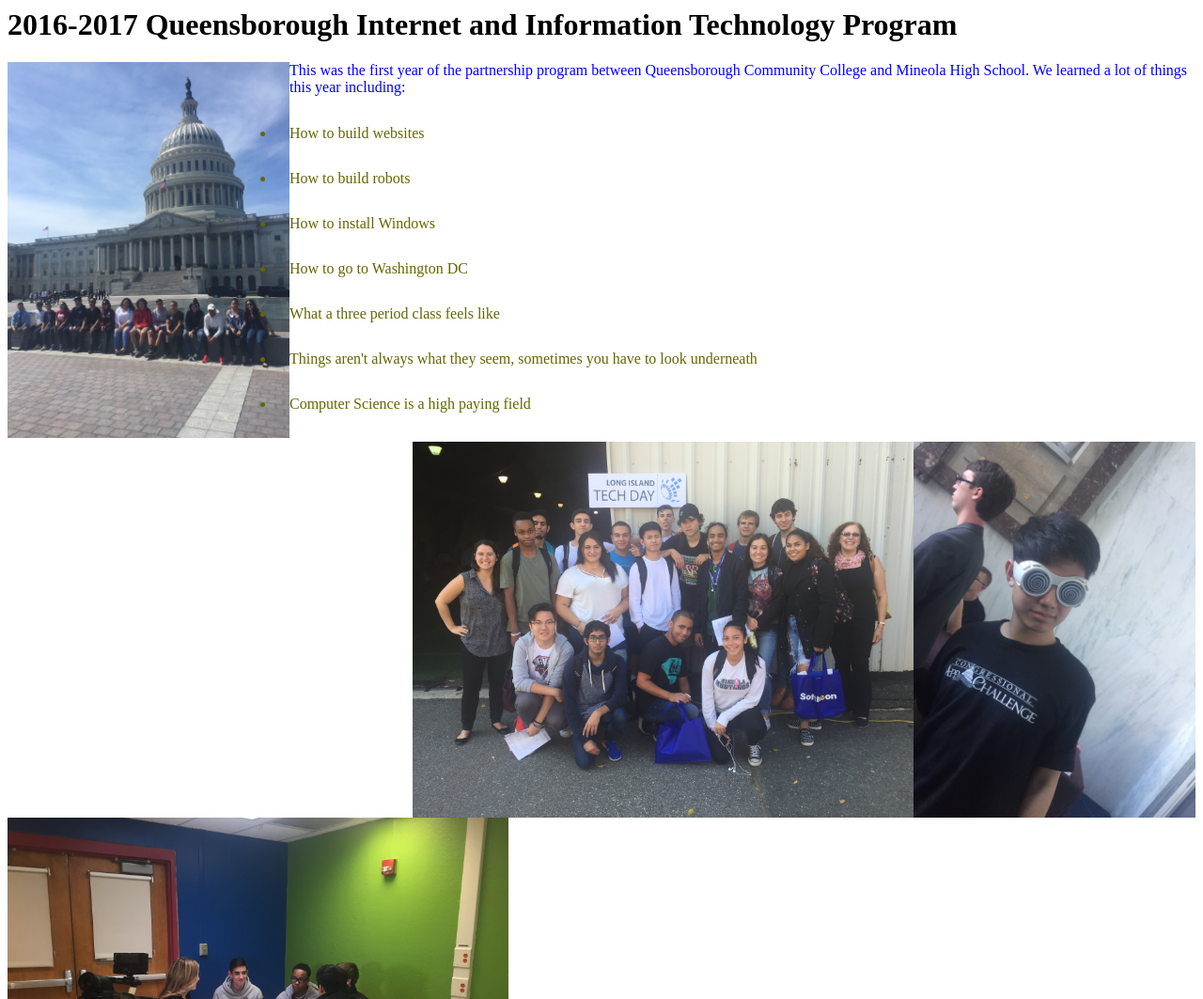
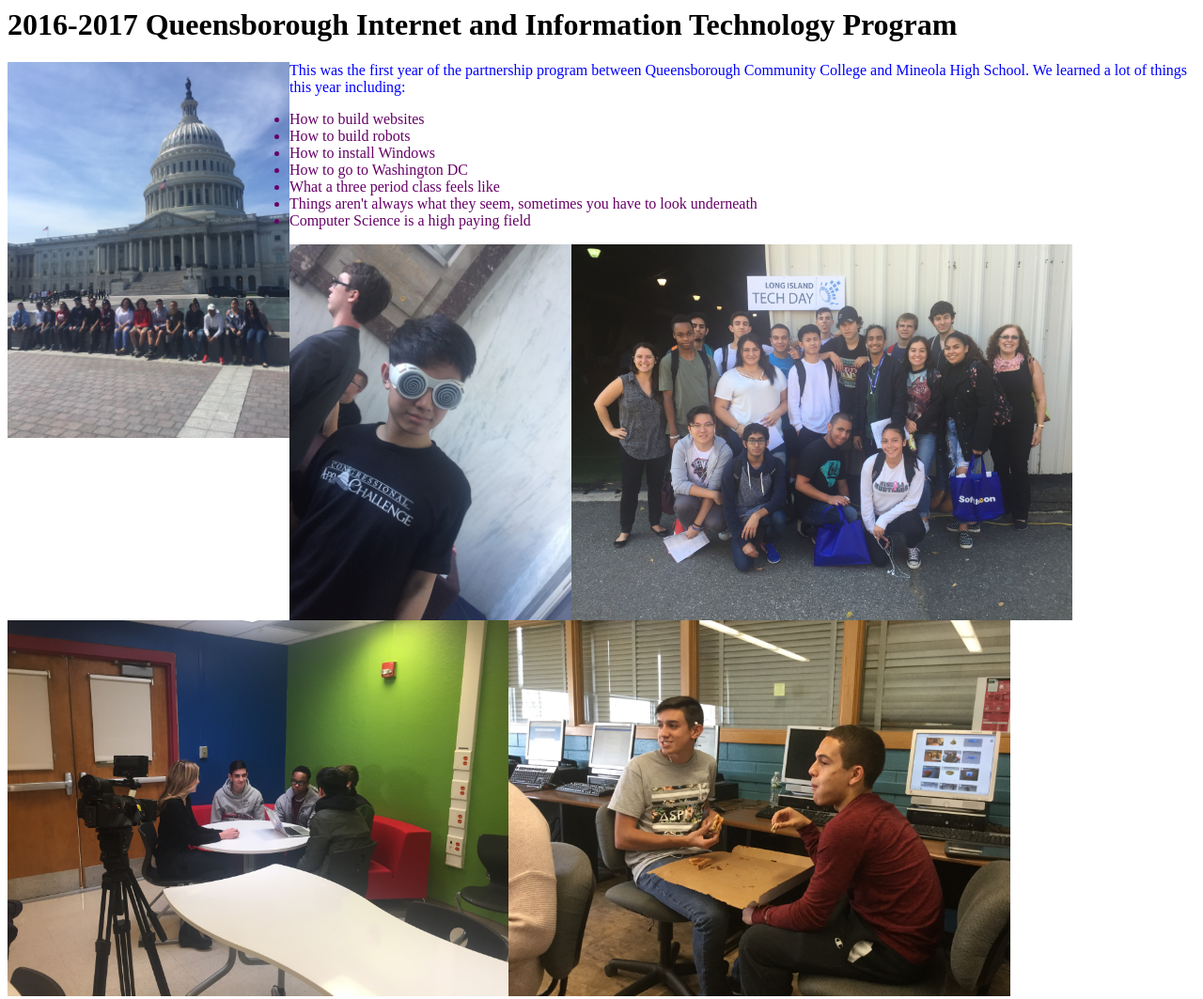
Before and after one commit to msdifede/msdifede.github.io, a plain HTML site: page robot.html in a window 1280 px wide. Shown: the top 1063 px of the page at 94% size. Drawn offline with Linux system fonts and the light colour scheme.

Commit message:
Update robot.html

```diff
--- a/robot.html
+++ b/robot.html
@@ -7,8 +7,7 @@ color: blue;
 }
 li {
 margin-left: "20px";
-padding: 15 15 15 15;
-color: #666600;
+color: #660066;
 }
 </style>
 <!-- Your key is hidden above the projector -->
@@ -28,7 +27,7 @@ We learned a lot of things this year including:
 <li> Things aren't always what they seem, sometimes you have to look underneath </li>
 <li> Computer Science is a high paying field </li>
 </ul>
-<img src="IMG_0350.jpg" height="400px"/ style="float: right;"><img src="IMG_2457.jpg" height="400px"/ style="float: right;"><img src="IMG_0165.jpg" height="400px"/ style="float: left;">
+<img src="IMG_0350.jpg" height="400px"/ style="float: left;"><img src="IMG_2457.jpg" height="400px"/ style="float: left;"><img src="IMG_0165.jpg" height="400px"/ style="float: left;"><img src="IMG_0171.jpg" height="400px"/ style="float: left;">
 <br/ ><br/ ><br/ ><br/ ><br/ ><br/ ><br/ ><br/ ><br/ ><br/ ><br/ ><br/ ><br/ ><br/ ><br/ ><br/ ><br/ ><br/ ><br/ ><br/ >
 <br/ ><br/ ><br/ ><br/ ><br/ ><br/ ><br/ ><br/ ><br/ ><br/ ><br/ ><br/ ><br/ ><br/ ><br/ ><br/ ><br/ ><br/ ><br/ ><br/ >
 <br/ ><br/ ><br/ ><br/ ><br/ ><br/ ><br/ ><br/ ><br/ ><br/ ><br/ ><br/ ><br/ ><br/ ><br/ ><br/ ><br/ ><br/ ><br/ ><br/ >
```
